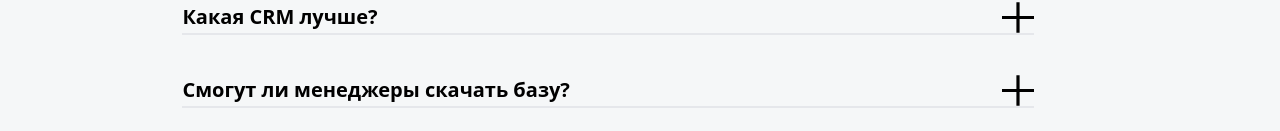
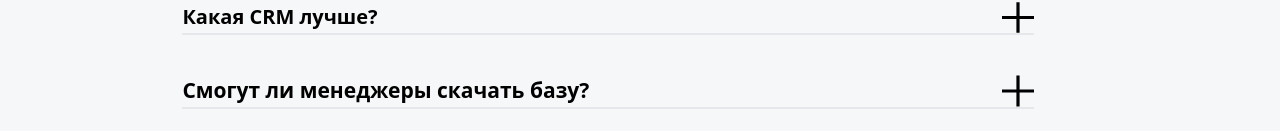
Before and after one commit to Muhammadfahim17/Exam1, a website: page src/index.html in a window 1280 px wide. Shown: the part 4067-4198 px from the top of the page. Drawn offline with nearby package versions, Linux system fonts and the light colour scheme; files that its build step writes are made by us from their sources.

Commit message:
section4 page1

```diff
--- a/src/index.html
+++ b/src/index.html
@@ -133,7 +133,7 @@
             <img src="./Plus.svg" alt="">
         </div>
         <div class="flex justify-between border-b-2 w-[90%] m-auto sm:w-[70%]">
-            <h1 class="sm:font-bold text-[20px]">Смогут ли менеджеры скачать базу?</h1>
+            <h1 class="sm:font-bold text-[21px]">Смогут ли менеджеры скачать базу?</h1>
             <img src="./Plus.svg" alt="">
         </div>
        </div>
```
